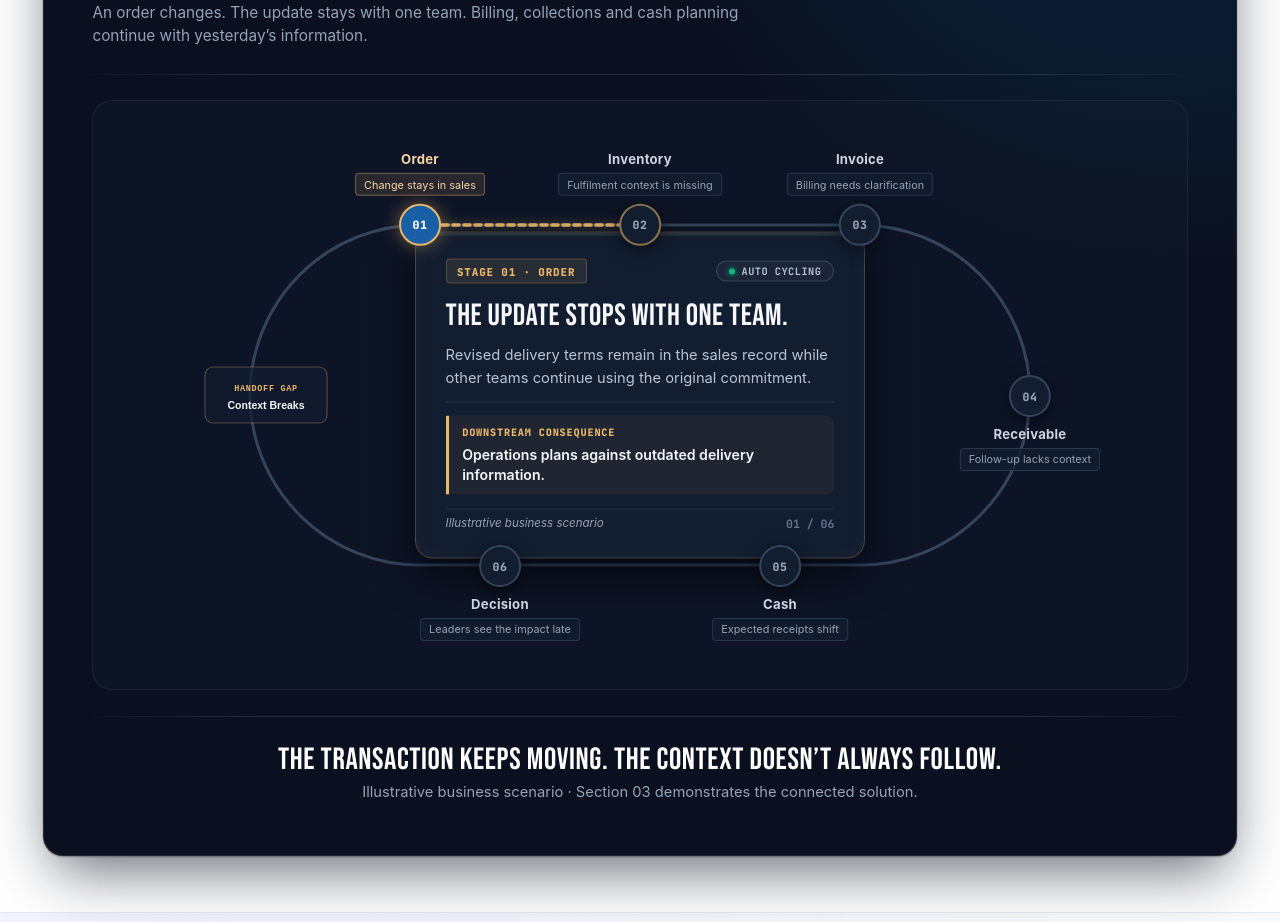
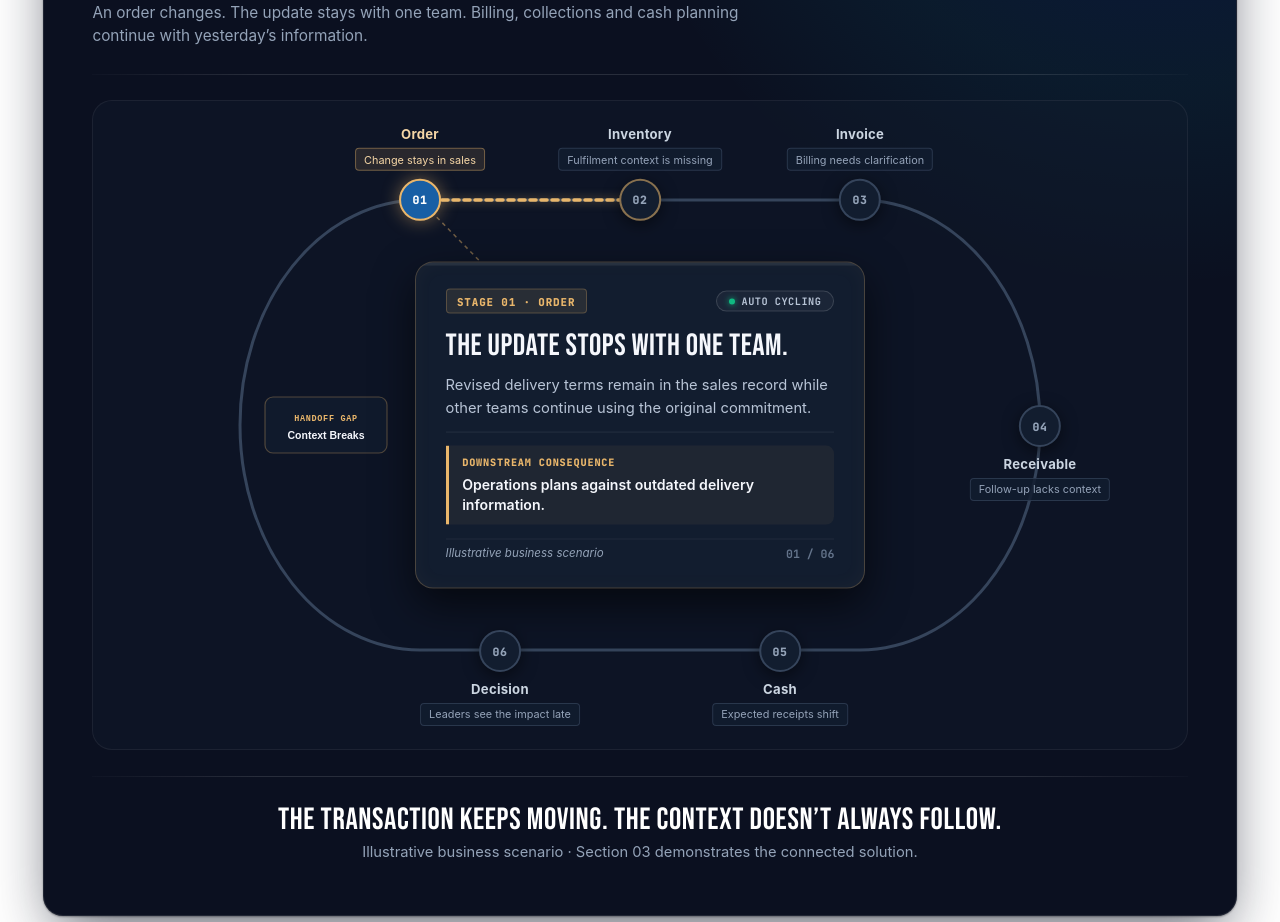
Before and after one commit to nagusairi/flowone-website-new, a React (Vite) app: page / in a window 1280 px wide. Shown: the part 1060-1982 px from the top of the page. Built offline with nearby package versions, Linux system fonts and the light colour scheme; the HTML template or start-up script is replaced by a standard one; a web font is replaced by a local one.

Commit message:
fix(causality-loop): increase racetrack outer ring height and align stage 04 active line with base track

```diff
--- a/src/components/CausalityStadiumLoop.tsx
+++ b/src/components/CausalityStadiumLoop.tsx
@@ -16,7 +16,7 @@ export interface ConsequenceStage {
   explanation: string;
   consequence: string;
   placement: "top" | "bottom" | "right";
-  // Coordinates on stadium racetrack (viewBox 960 x 540)
+  // Coordinates on stadium racetrack (viewBox 960 x 600)
   x: number;
   y: number;
   // Outgoing path segment from this stage to next stage
@@ -35,8 +35,8 @@ export const consequenceStages: ConsequenceStage[] = [
     consequence: "Operations plans against outdated delivery information.",
     placement: "top",
     x: 260,
-    y: 100,
-    segmentPath: "M 260 100 L 480 100",
+    y: 75,
+    segmentPath: "M 260 75 L 480 75",
   },
   {
     id: "inventory",
@@ -49,8 +49,8 @@ export const consequenceStages: ConsequenceStage[] = [
     consequence: "Invoice preparation waits for clarification.",
     placement: "top",
     x: 480,
-    y: 100,
-    segmentPath: "M 480 100 L 700 100",
+    y: 75,
+    segmentPath: "M 480 75 L 700 75",
   },
   {
     id: "invoice",
@@ -63,8 +63,8 @@ export const consequenceStages: ConsequenceStage[] = [
     consequence: "The collection clock starts later.",
     placement: "top",
     x: 700,
-    y: 100,
-    segmentPath: "M 700 100 A 170 170 0 0 1 870 270",
+    y: 75,
+    segmentPath: "M 700 75 A 180 225 0 0 1 880 300",
   },
   {
     id: "receivable",
@@ -76,9 +76,9 @@ export const consequenceStages: ConsequenceStage[] = [
       "The outstanding invoice reaches collections without the delivery clarification that explains the delay.",
     consequence: "Reminders repeat while the underlying issue remains unresolved.",
     placement: "right",
-    x: 870,
-    y: 270,
-    segmentPath: "M 870 270 A 170 170 0 0 1 620 440",
+    x: 880,
+    y: 300,
+    segmentPath: "M 880 300 A 180 225 0 0 1 700 525 L 620 525",
   },
   {
     id: "cash",
@@ -91,8 +91,8 @@ export const consequenceStages: ConsequenceStage[] = [
     consequence: "Planned outflows face tighter cash headroom.",
     placement: "bottom",
     x: 620,
-    y: 440,
-    segmentPath: "M 620 440 L 340 440",
+    y: 525,
+    segmentPath: "M 620 525 L 340 525",
   },
   {
     id: "decision",
@@ -105,8 +105,8 @@ export const consequenceStages: ConsequenceStage[] = [
     consequence: "Decisions wait while teams reconcile the picture.",
     placement: "bottom",
     x: 340,
-    y: 440,
-    segmentPath: "M 340 440 L 260 440 A 170 170 0 0 1 260 100",
+    y: 525,
+    segmentPath: "M 340 525 L 260 525 A 180 225 0 0 1 260 75",
   },
 ];
 
@@ -320,7 +320,7 @@ export const CausalityStadiumLoop = memo(function CausalityStadiumLoop() {
               <div className="fo-causality-stadium__circuit-canvas">
                 <svg
                   className="fo-causality-stadium__svg"
-                  viewBox="0 0 960 540"
+                  viewBox="0 0 960 600"
                   fill="none"
                   aria-hidden="true"
                 >
@@ -337,7 +337,7 @@ export const CausalityStadiumLoop = memo(function CausalityStadiumLoop() {
 
                   {/* Base Quiet Slate Racetrack Path */}
                   <path
-                    d="M 260 100 L 700 100 A 170 170 0 0 1 700 440 L 260 440 A 170 170 0 0 1 260 100 Z"
+                    d="M 260 75 L 700 75 A 180 225 0 0 1 700 525 L 260 525 A 180 225 0 0 1 260 75 Z"
                     className="fo-stadium-loop-path"
                   />
 
@@ -352,12 +352,12 @@ export const CausalityStadiumLoop = memo(function CausalityStadiumLoop() {
                     x1={activeStage.x}
                     y1={activeStage.y}
                     x2={480}
-                    y2={270}
+                    y2={300}
                     className="fo-stadium-connector-line"
                   />
 
                   {/* Left Return Indicator Badge */}
-                  <g transform="translate(45, 242)">
+                  <g transform="translate(105, 272)">
                     <rect
                       width="122"
                       height="56"
@@ -402,7 +402,7 @@ export const CausalityStadiumLoop = memo(function CausalityStadiumLoop() {
                     const isActive = stage.id === activeStageId;
                     const isNextAffected = stage.id === nextStage.id;
                     const leftPct = (stage.x / 960) * 100;
-                    const topPct = (stage.y / 540) * 100;
+                    const topPct = (stage.y / 600) * 100;
 
                     return (
                       <button
--- a/src/components/causality-loops.css
+++ b/src/components/causality-loops.css
@@ -99,7 +99,7 @@
   position: relative;
   width: 100%;
   max-width: 960px;
-  aspect-ratio: 960 / 540;
+  aspect-ratio: 960 / 600;
   margin: 0 auto;
 }
 
```
